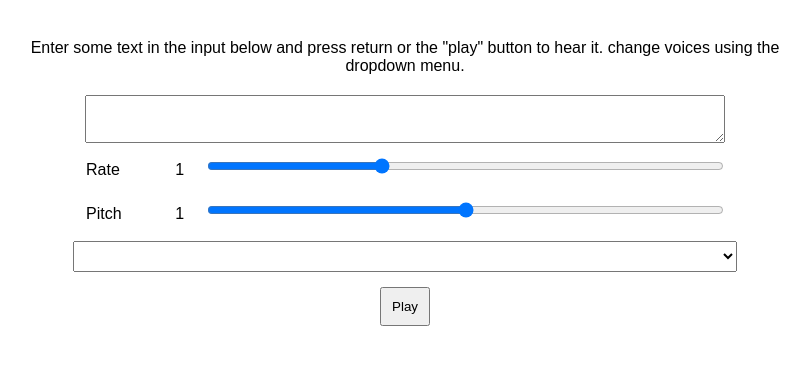
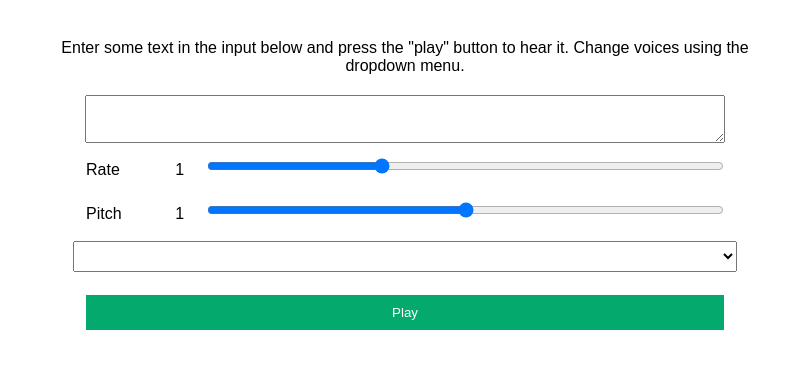
Before and after one commit to hoanganhnh/speak-synthesis, a website built with Vite: page index.html in a window 1280 px wide. Shown: the part 58-426 px from the top of the page, without its empty margins (235-1045 px from the left). Built offline with nearby package versions, Linux system fonts and the light colour scheme.

Commit message:
update ui

```diff
--- a/index.html
+++ b/index.html
@@ -11,8 +11,8 @@
         <div id="app">
             <h1>Speech synthesiser</h1>
             <p>
-                Enter some text in the input below and press return or the
-                "play" button to hear it. change voices using the dropdown menu.
+                Enter some text in the input below and press the "play" button
+                to hear it. Change voices using the dropdown menu.
             </p>
 
             <form>
--- a/src/styles/style.css
+++ b/src/styles/style.css
@@ -80,3 +80,17 @@ label {
 .controls button {
     padding: 10px;
 }
+
+button {
+    background-color: #04aa6d;
+    color: white;
+    padding: 14px 20px;
+    margin: 8px 0;
+    border: none;
+    cursor: pointer;
+    width: 100%;
+}
+
+button:hover {
+    opacity: 0.8;
+}
```
